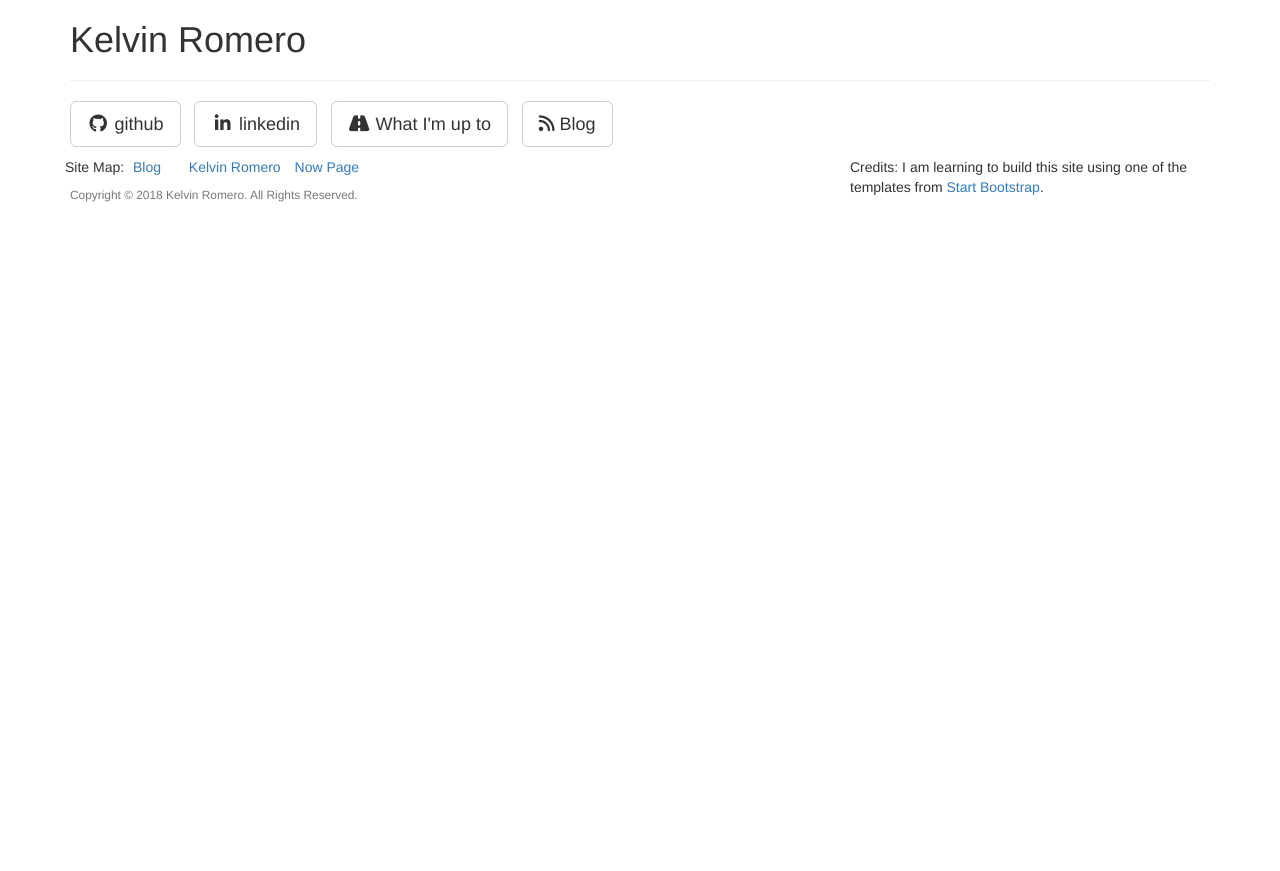
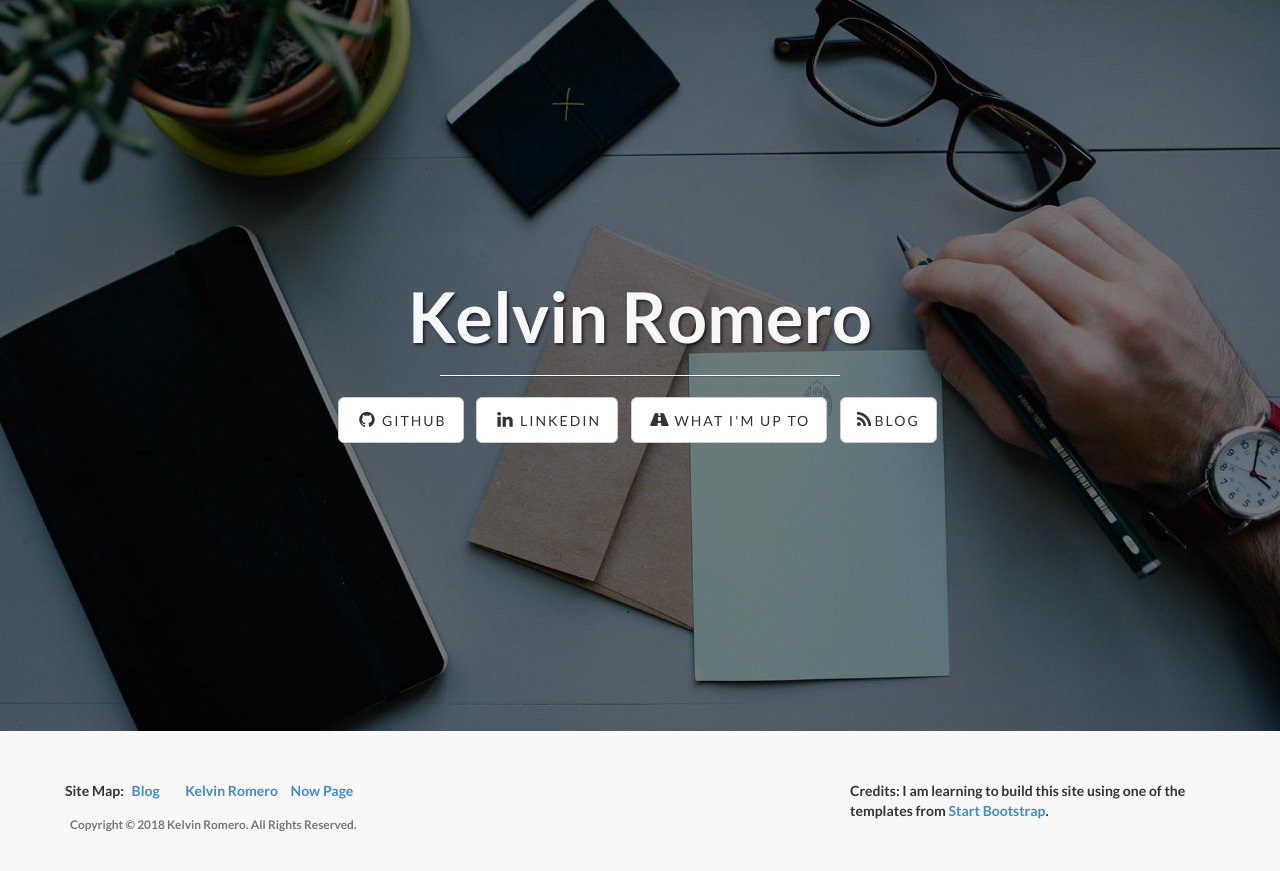
Before and after one commit to KelvinRomero/kelvin.github.io, a Jekyll site: the page built from index.html, in a window 1280 px wide. Shown: the top 871 px of the page. Built offline with Jekyll 4.4.1, drawn with Linux system fonts in a browser that asks for light colours; nearby versions of some CDN libraries; library files that are not in the unit come from our copies.

Commit message:
Fix href for css and js

```diff
--- a/_includes/head.html
+++ b/_includes/head.html
@@ -9,13 +9,13 @@
     <title>{% if page.title %}{{ page.title }}{% else %}{{ site.title }}{% endif %}</title>
 
     <!-- Bootstrap Core CSS -->
-    <link rel="stylesheet" href="{{ "assets/css/bootstrap.min.css" | prepend: site.baseurl }}">
+    <link rel="stylesheet" href="/assets/css/bootstrap.min.css">
 
     <!-- Custom CSS -->
-    <link rel="stylesheet" href="{{ "assets/css/main.css" | prepend: site.baseurl }}">
+    <link rel="stylesheet" href="/assets/css/main.css">
 
     <!-- Custom Fonts -->
-    <link rel="stylesheet" href="{{ "assets/font-awesome-4.1.0/css/font-awesome.min.css" | prepend: site.baseurl}}"  type="text/css">
+    <link rel="stylesheet" href="/assets/font-awesome-4.1.0/css/font-awesome.min.css"  type="text/css">
     <link rel="stylesheet" href="http://fonts.googleapis.com/css?family=Lato:300,400,700,300italic,400italic,700italic"  type="text/css">
 
     <!-- HTML5 Shim and Respond.js IE8 support of HTML5 elements and media queries -->
--- a/_includes/js.html
+++ b/_includes/js.html
@@ -1,11 +1,11 @@
 <!-- jQuery Version 1.11.0 -->
-<script src="assets/js/jquery-1.11.0.js"></script>
+<script src="/assets/js/jquery-1.11.0.js"></script>
 
 <!-- Plugin JavaScript -->
-<script src="{{ "assets/js/jquery.easing.min.js" | prepend: site.baseurl }}"></script>
+<script src="assets/js/jquery.easing.min.js"></script>
 
 <!-- Bootstrap Core JavaScript -->
-<script src="assets/js/bootstrap.min.js"></script>
+<script src="/assets/js/bootstrap.min.js"></script>
 
 <!-- Custom Theme JavaScript -->
-<script src="assets/js/main.js"></script>
+<script src="/assets/js/main.js"></script>
--- a/_layouts/blog.html
+++ b/_layouts/blog.html
@@ -3,9 +3,11 @@
 	{% include head.html %}
 
 	<body>
+
 		{% include navbar.html %}
 		{% include posts.html %}
 		{% include footer.html %}
 		{% include js.html %}
+
 	</body>
 </html>
--- a/_layouts/default.html
+++ b/_layouts/default.html
@@ -3,6 +3,7 @@
 	{% include head.html %}
 
 	<body>
+
 		{% include navbar.html %}
 		{% include page_content.html %}
 		{% include footer.html %}
```
Lines whose indentation alone changed are shown as unchanged.
